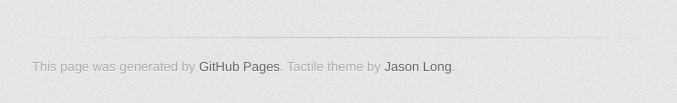
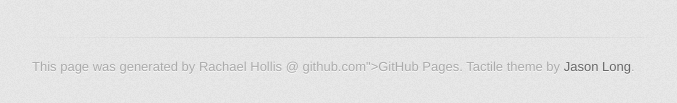
Before and after one commit to ImageSearch/ImageSearch.github.io, a plain HTML site: page index.html in a window 1280 px wide. Shown: the part 1155-1258 px from the top of the page, without its empty margins (298-975 px from the left). Drawn offline with Linux system fonts and the light colour scheme; a web font is replaced by a local one.

Commit message:
Update index.html

```diff
--- a/index.html
+++ b/index.html
@@ -63,7 +63,7 @@ $ git checkout gh-pages
         </section>
 
         <footer>
-          This page was generated by <a href="http://pages.github.com">GitHub Pages</a>. Tactile theme by <a href="https://twitter.com/jasonlong">Jason Long</a>.
+          This page was generated by Rachael Hollis @ github.com">GitHub Pages</a>. Tactile theme by <a href="https://twitter.com/jasonlong">Jason Long</a>.
         </footer>
 
 
```
